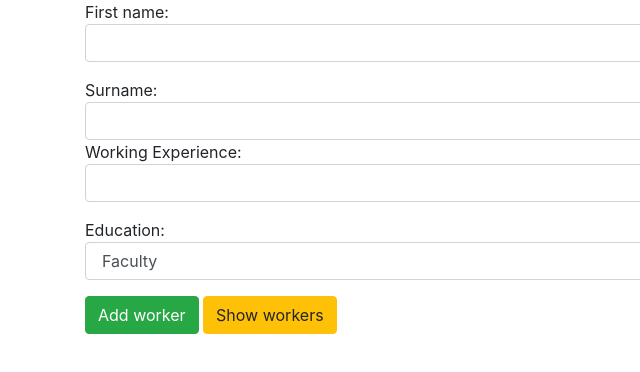
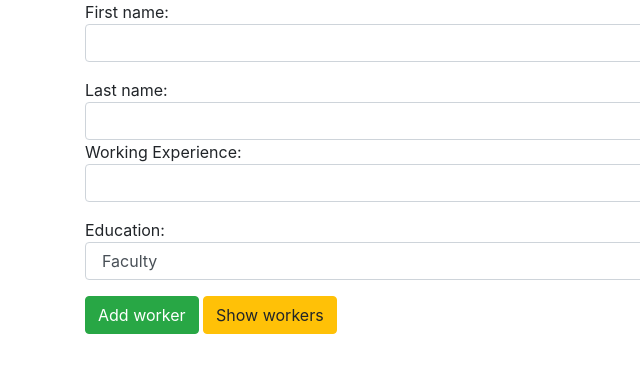
Before and after one commit to darkoradisavljevic/exercises, a plain HTML site: page workers/index.html in a window 1280 px wide. Shown: the full height of the page, 0-640 px from the left. Drawn offline with nearby package versions, Linux system fonts and the light colour scheme.

Commit message:
Update index.html

```diff
--- a/workers/index.html
+++ b/workers/index.html
@@ -20,7 +20,7 @@
                 First name: <input type="text" id="firstname" name="firstname" class="form-control">
             </fieldset>
 
-            Surname: <input type="text" id="surname" name="surname" class="form-control">
+            Last name: <input type="text" id="surname" name="surname" class="form-control">
             </fieldset>
             <fieldset class="form-group">
                 Working Experience: <input type="text" id="wyears" name="wyears" class="form-control">
```
